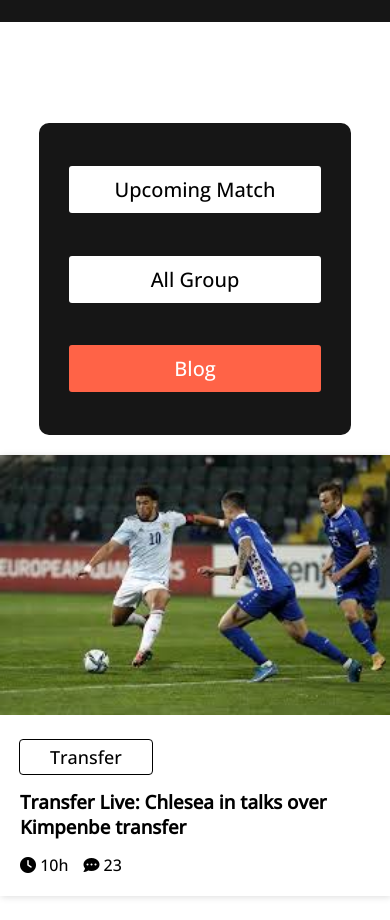
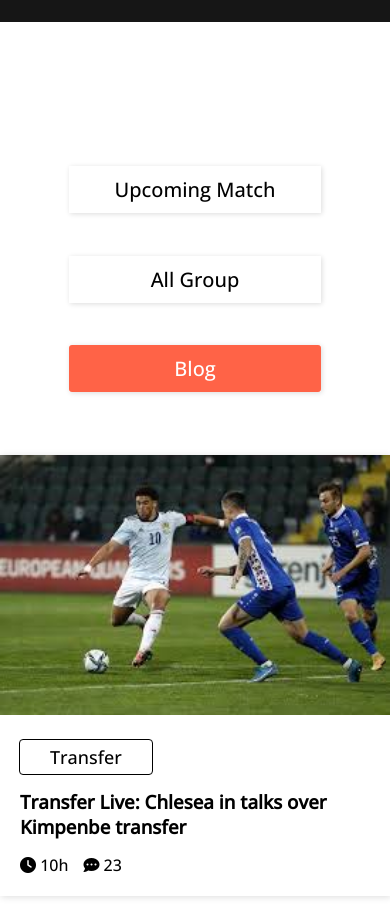
Before and after one commit to Rokibul-bd/world-cup-2022, a plain HTML site: page index.html in a window 390 px wide. Shown: the part 1040-1960 px from the top of the page. Drawn offline with nearby package versions, Linux system fonts and the light colour scheme.

Commit message:
added box-shadow and remove background-color

```diff
--- a/Styles/style.css
+++ b/Styles/style.css
@@ -254,6 +254,10 @@ body{
     }
     .blog-menu{
         margin-bottom:20px;
+        background-color: #fff;
+    }
+    .items {
+        box-shadow: 1px 1px 5px #ddd;
     }
     .blogs{
         grid-template-columns: 1fr;
```
